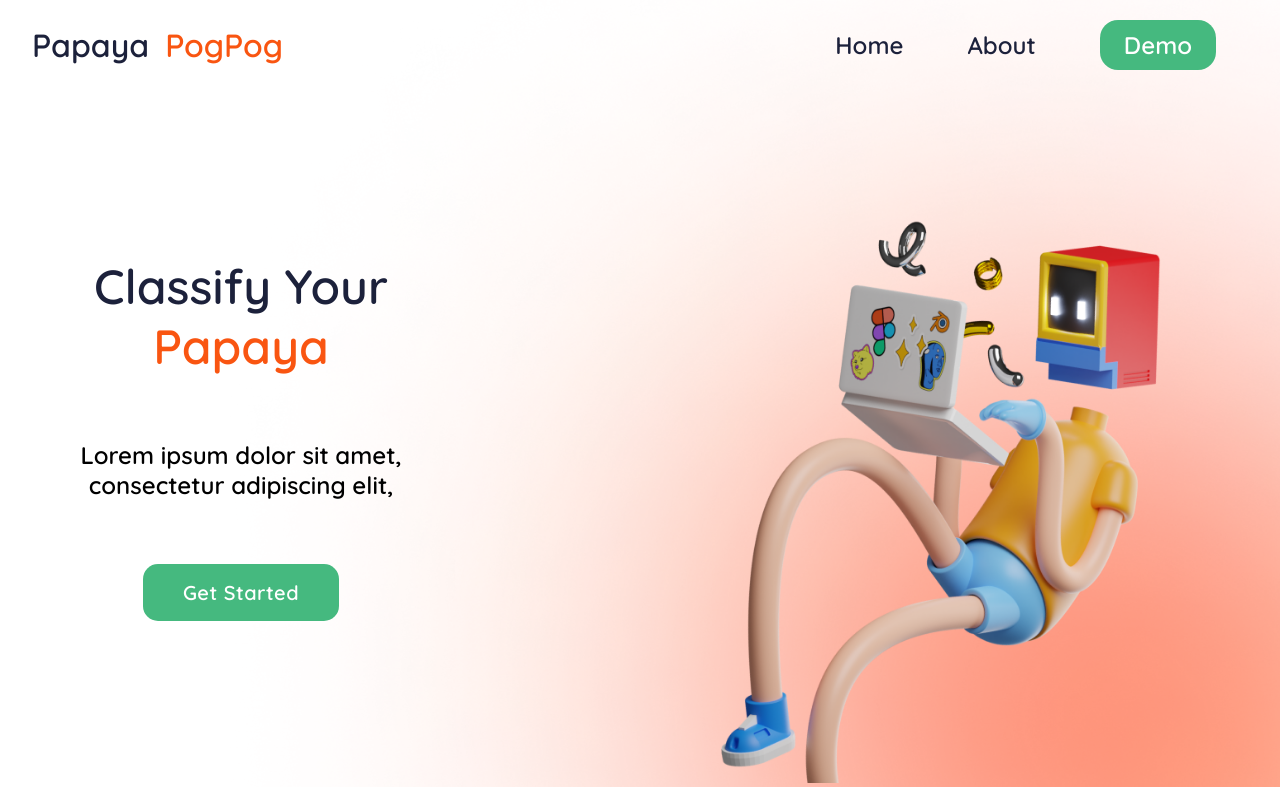
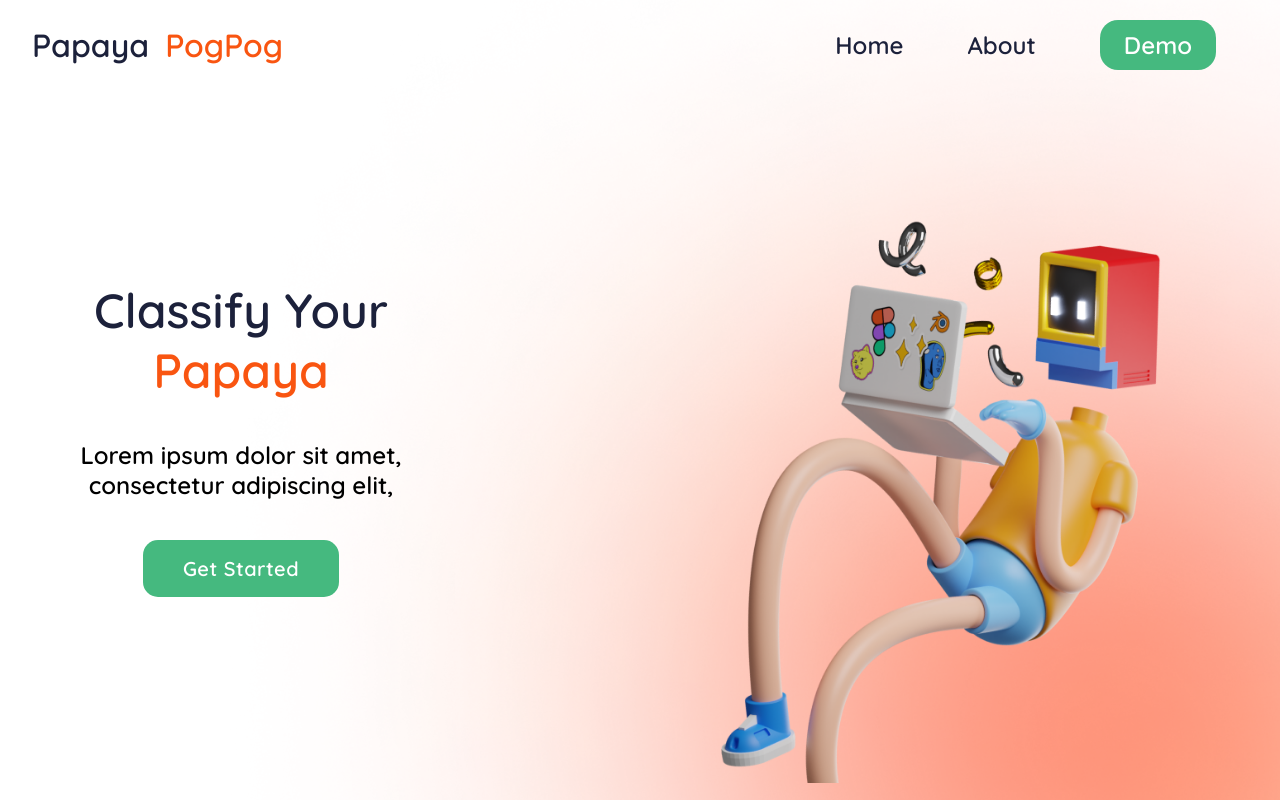
Before and after one commit to GGolfz/papaya-frontend, a Next.js app: page / in a window 1280 px wide. Built offline with nearby package versions, Linux system fonts and the light colour scheme.

Commit message:
fix: all in home page

```diff
--- a/pages/index.js
+++ b/pages/index.js
@@ -12,15 +12,17 @@ const Home = () => {
         <Nav />
         <div className={styles.container}>
           <div className={styles.container_classify}>
-            <span className={styles.name}>Classify Your</span>
-            <span className={styles.name_special}> Papaya</span>
+            <div>
+              <span className={styles.name}>Classify Your</span>
+              <span className={styles.name_special}> Papaya</span>
+            </div>
 
             <div className={styles.detail}>
-              <p>
+              <div>
                 Lorem ipsum dolor sit amet,
                 <br />
                 consectetur adipiscing elit,
-              </p>
+              </div>
             </div>
             <div className={styles.btn_box}>
               <div className={styles.btn_getStarted}>
--- a/styles/Home.module.css
+++ b/styles/Home.module.css
@@ -3,15 +3,18 @@
   background-size: cover;
   background-position: bottom;
   background-repeat: no-repeat;
+  width: 100vw;
+  height: 100vh;
 }
 .container {
   display: flex;
-  /* flex-direction: column;   */
   justify-content: center;
   align-items: center;
 }
 .container_classify {
   text-align: center;
+  display: flex;
+  flex-direction: column;
 }
 .name {
   font-size: 3rem;
```
